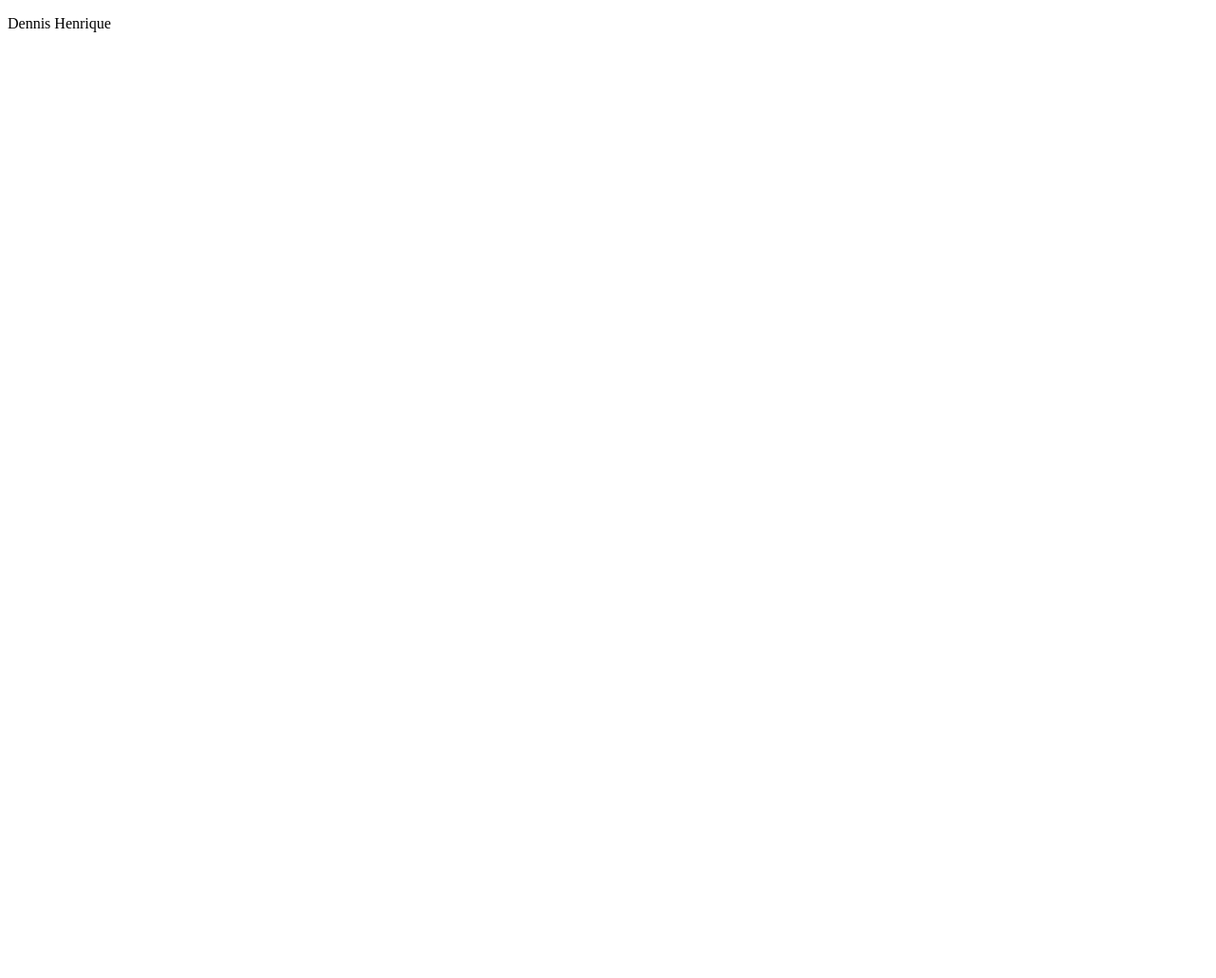
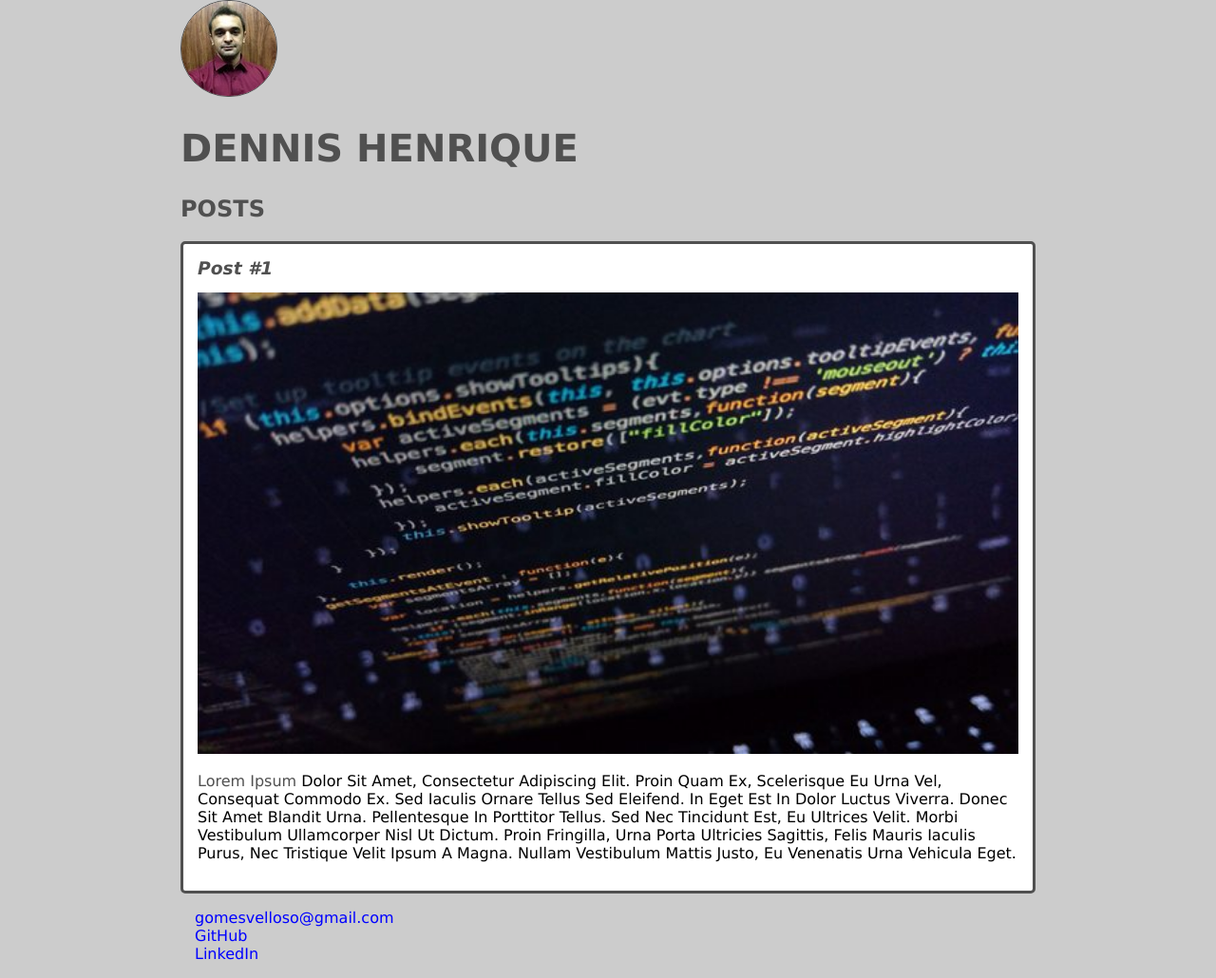
Before and after one commit to gomesvelloso/dio-desafio-github-primeiro-repositorio, a plain HTML site: page Introducao ao HTML/index.html in a window 1280 px wide. Shown: the whole page at 95% size. Before the commit the page ends 800 px from the top, so only its background shows below. Drawn offline with Linux system fonts and the light colour scheme.

Commit message:
Criacao de pasta para curso de introdução ao HTML e CSS

```diff
--- /dev/null
+++ b/Introducao ao HTML/assets/css/style.css
@@ -0,0 +1,58 @@
+body{
+    background-color: #CCC;
+    font-family: Verdana, Geneva, Tahoma, sans-serif;
+    max-width: 900px;
+    margin: auto;
+}
+a {
+    text-decoration: none;
+    color: #505050
+}
+.photo {
+    border: 1px solid #505050;
+    border-radius: 50px;
+}
+
+#title, .subtitle, .post_title{
+    color: #505050
+}
+
+#title {
+    font-size: 40px;
+    text-transform: uppercase;
+}
+
+.post_title {
+    font-size: 16;
+    font-style: italic;
+    margin: 0;
+    margin-bottom: 15px;
+}
+
+.post {
+    background-color: #FFF;
+    padding: 15px;
+    border: 3px solid #505050;
+    border-radius: 5px;
+    margin-bottom: 15px;
+}
+
+.post_content {
+    margin: 0;
+    margin-bottom: 15px;
+    text-transform: capitalize;
+}
+
+.post_image {
+    margin-bottom: 15px;
+    width: 100%;
+}
+
+.contact_list {
+    list-style-type: none;
+    padding-left: 15px;
+}
+
+.contact_list li a {
+    color:blue;
+}
--- a/Introducao ao HTML/index.html
+++ b/Introducao ao HTML/index.html
@@ -1,11 +1,37 @@
 <!DOCTYPE html>
 <html>
     <head>
-        <title>
-            Introdução ao HTML e CSS3
-        </title>
+        <meta charset="utf-8" />
+        <link rel="stylesheet" href="assets/css/style.css">
+        <title>Introdução ao HTML e CSS3</title>
     </head>
     <body>
-        <p>Dennis Henrique</p>
+        <header>
+            <img src="assets/img/dennis.jpg" alt="Imagem do autor do site" class="photo">
+            <h1 id="title">Dennis Henrique</h1>
+        </header>
+        <section>
+            <header>
+                <h2 class="subtitle">POSTS</h2>
+            </header>
+            <article class="post">
+                <header>
+                    <h3 class="post_title">Post #1</h3>
+                    <img src="assets/img/irvan-smith-cwqG1N1AtI0-unsplash.jpg" alt="Editor de texto contendo código HTML" class="post_image">
+                </header>
+                <p class="post_content">
+                    <a href="https://www.lipsum.com/" target="_blank">Lorem ipsum</a> dolor sit amet, consectetur adipiscing elit. Proin quam ex, scelerisque eu urna vel, consequat commodo ex. Sed iaculis ornare tellus sed eleifend. In eget est in dolor luctus viverra. Donec sit amet blandit urna. Pellentesque in porttitor tellus. Sed nec tincidunt est, eu ultrices velit. Morbi vestibulum ullamcorper nisl ut dictum. Proin fringilla, urna porta ultricies sagittis, felis mauris iaculis purus, nec tristique velit ipsum a magna. Nullam vestibulum mattis justo, eu venenatis urna vehicula eget.
+                </p>
+            </article>
+        </section>
+        <footer>
+            <ul class="contact_list">
+                <li><a href="mailto:gomesvelloso@gmail.com" target="_blank">gomesvelloso@gmail.com</a></li>
+                <li><a href="https://www.github.com/gomesvelloso" target="_blank">GitHub</a></li>
+                <li><a href="https://www.linkedin.com/in/dennis-henrique-velloso-84808832/" target="_blank">LinkedIn</a></li>
+
+
+            </ul>
+        </footer>
     </body>
 </html>
```
Also changed, not shown: Introducao ao HTML/assets/img/dennis.jpg (added), Introducao ao HTML/assets/img/irvan-smith-cwqG1N1AtI0-unsplash.jpg (added), 1 other file.
